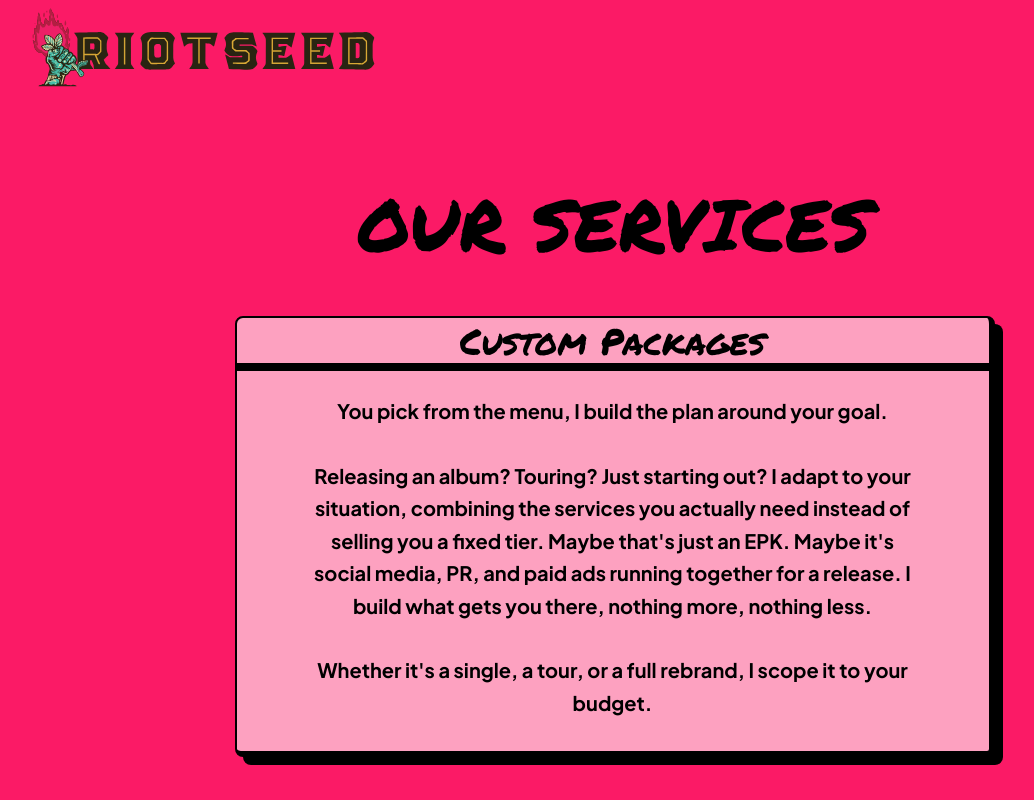
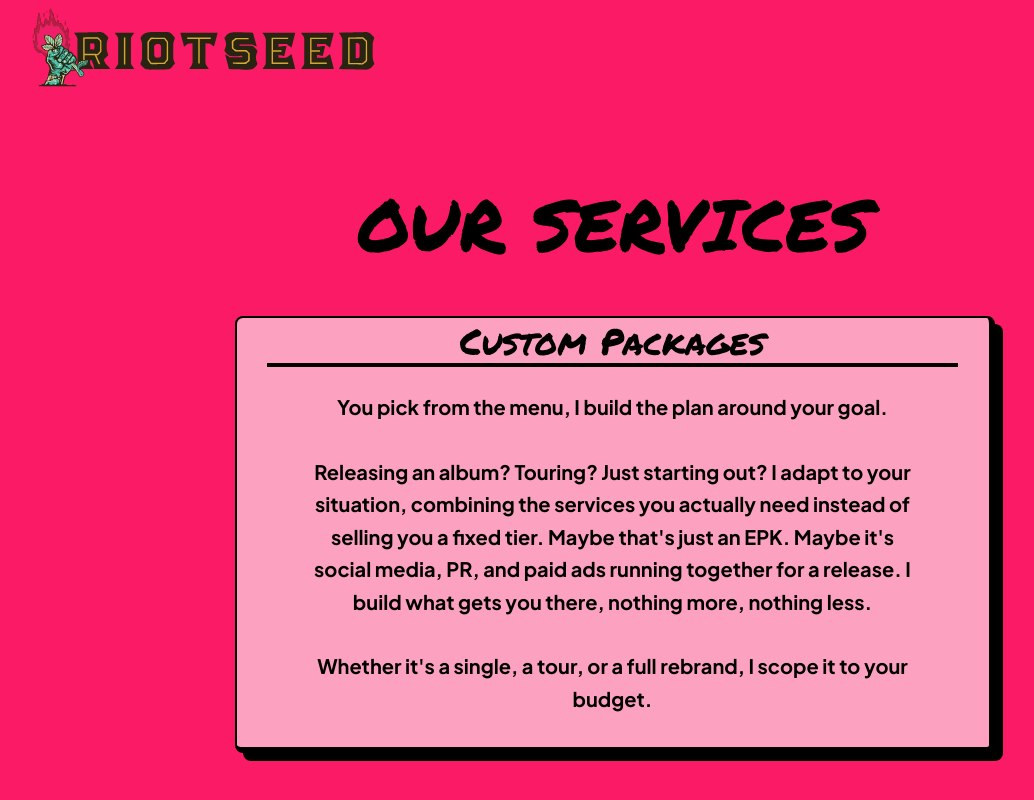
Before and after one commit to Cmbs86/Riotseed, a React (Vite) app: page /services/custom-packages in a window 1280 px wide. Shown: the top 800 px of the page, without its empty margins (18-1052 px from the left). Built offline with nearby package versions, Linux system fonts and the light colour scheme; a web font is replaced by a local one.

Commit message:
fix text spacing service detail cards

```diff
--- a/src/pages/ServiceDetail.tsx
+++ b/src/pages/ServiceDetail.tsx
@@ -40,11 +40,11 @@ const ServiceDetail = () => {
     );
   }
 
-
   const pageTitle = `${service.title} — Music Marketing Services | Riotseed`;
   const pageDescription = service.teaser;
   const canonicalUrl = `https://riotseed.com/services/${service.slug}`;
-  const ogImage = "https://riotseed.com/images/riotseed-banner-new-smaller.webp";
+  const ogImage =
+    "https://riotseed.com/images/riotseed-banner-new-smaller.webp";
 
   return (
     <section className="min-h-screen bg-second-pink flex flex-col">
@@ -93,16 +93,18 @@ const ServiceDetail = () => {
     border-t-2 border-r-6 border-l-2 border-b-6 border-primary-black
     rounded-lg
     shadow-[5px_5px_0px_#000000] md:shadow-[8px_8px_0px_#000000]
-                px-5 pt-8 pb-12
-                sm:px-8 sm:pt-10 sm:pb-14
-                md:px-14 md:pt-16 md:pb-20
+    pt-8 pb-12
+    sm:pt-10 sm:pb-14
+    md:pt-16 md:pb-20
+    flex flex-col items-center
   "
             >
-              <h2 className="font-permanent-marker  text-2xl sm:text-3xl md:text-4xl text-primary-black text-center leading-tight mb-8 md:mb-10">
+              <div className="w-[88%] sm:w-[90%] md:w-[92%] flex flex-col items-center">
+                <h2 className="font-permanent-marker text-2xl sm:text-3xl md:text-4xl text-primary-black text-center leading-tight mb-8 md:mb-10">
                   {renderTitle(service.title)}
                 </h2>
 
-              <div className="w-full h-1.5 md:h-2 bg-primary-black mb-8 md:mb-12" />
+                <div className="w-full h-0.5  md:h-1 bg-primary-black mb-8 md:mb-12" />
 
                 <div className="h-3 md:h-6 w-full" />
 
@@ -118,8 +120,8 @@ const ServiceDetail = () => {
                 </div>
 
                 <div className="h-6 md:h-8 w-full" />
+              </div>
             </article>
-
             <div className="h-14 md:h-20 w-full" />
 
             <button
```
Lines whose indentation alone changed are shown as unchanged.
